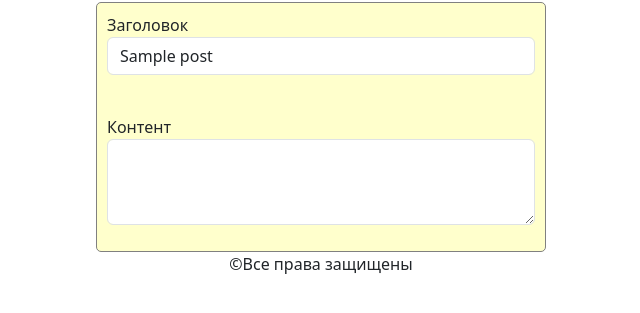
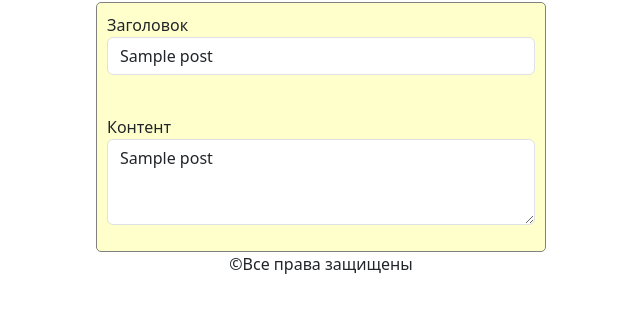
Before and after one commit to ipapMaster/pythonLessons, a Flask app: template templates/addpost.html in a window 1280 px wide. Shown: the part 116-429 px from the top of the page, without its empty margins (319-959 px from the left). Run offline with Flask 3, Linux system fonts and the light colour scheme; the template is opened without the code that fills it: values that come from a table or form of the project are taken from there, most other values are stand-ins (such as "Sample title", 1, 10 or a date in 2020).

Commit message:
TextArea rendering 3

```diff
--- a/main.py
+++ b/main.py
@@ -83,7 +83,7 @@ def edit(post_id):
     post = conn.execute('SELECT * FROM posts WHERE id = ?', (post_id,)).fetchone()
     conn.close()
     mess = f'Редактирование новости "{post[1]}"'
-    form.content.data = post[2]
+    # form.content.data = post[2]
     return render_template("addpost.html",
                            title=mess,
                            news_action=mess,
--- a/templates/addpost.html
+++ b/templates/addpost.html
@@ -32,4 +32,5 @@
             <p>{{ form.submit(type="submit", class="btn btn-primary") }}</p>
         {% endif %}
     </form>
+    <script>document.getElementById('content').value="{{ post[2] }}"</script>
     {% endblock %}
```
